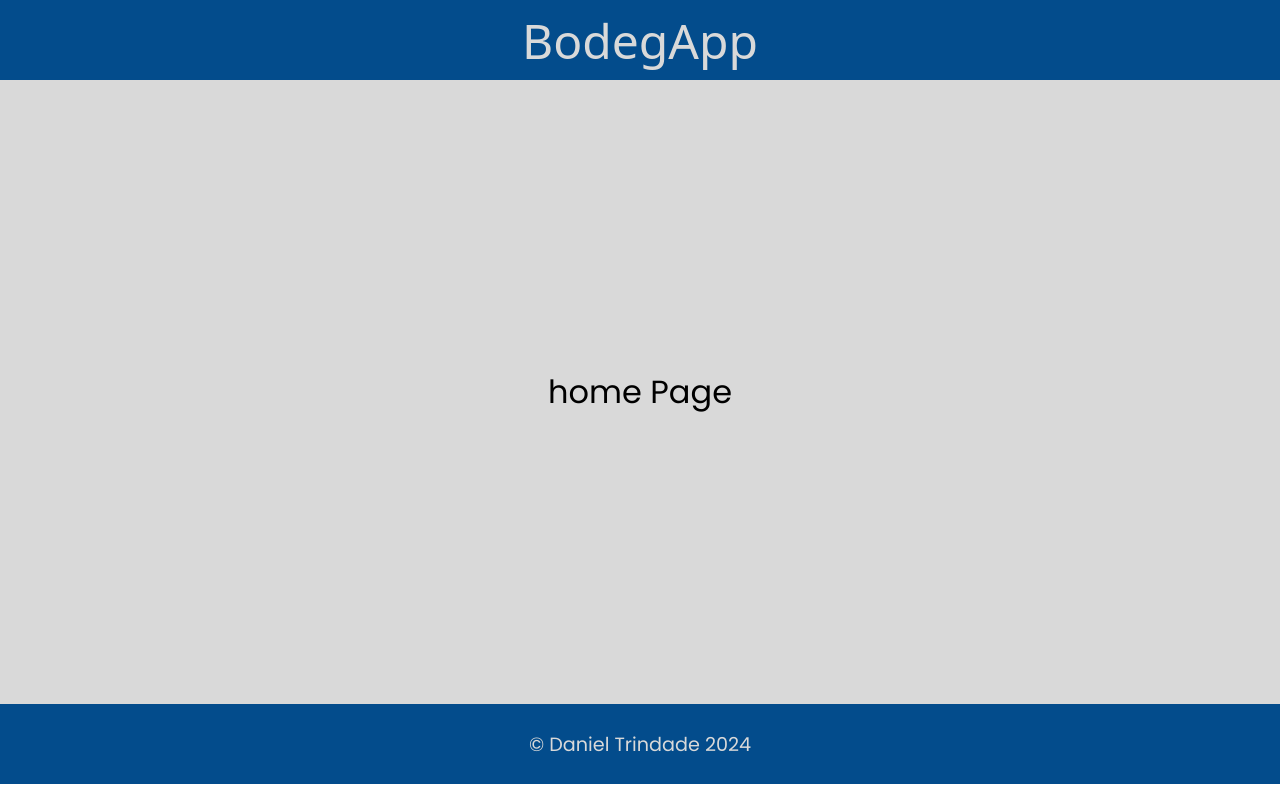
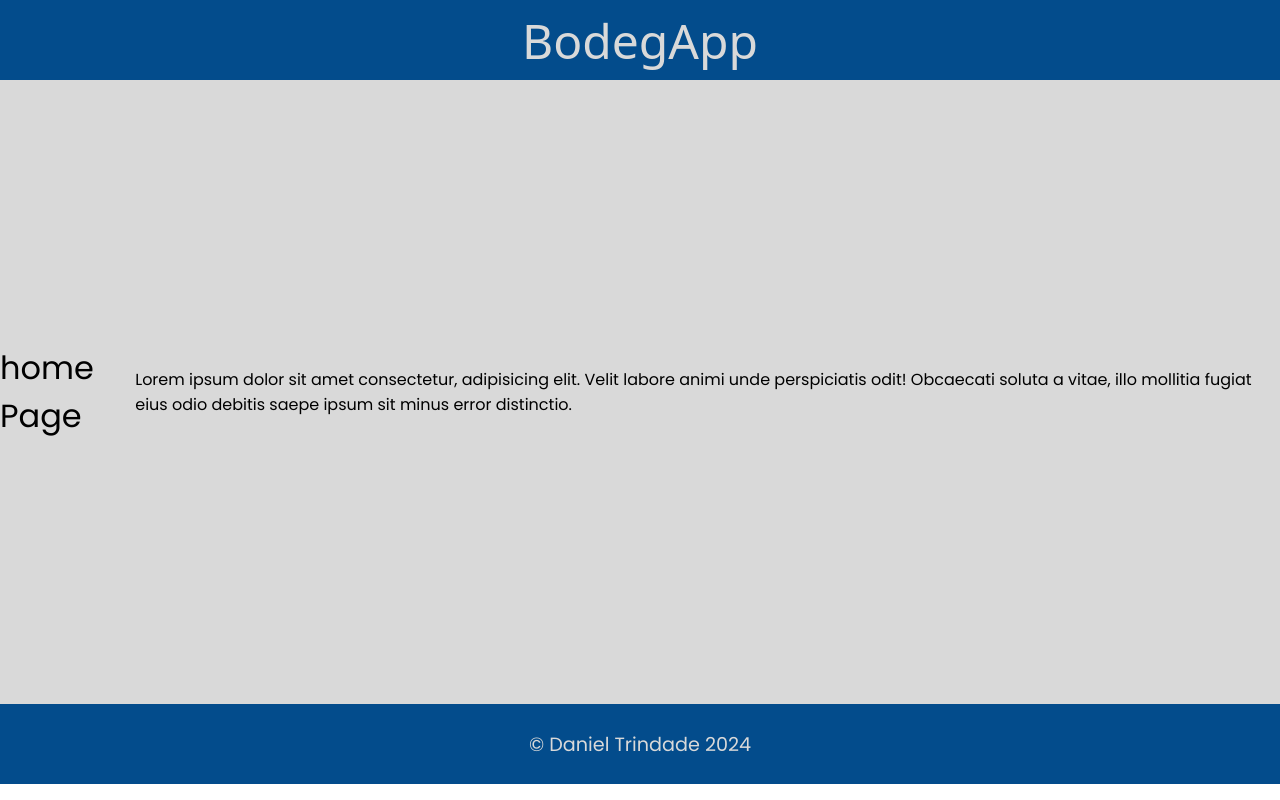
Before and after one commit to daniel-trindade/Mercatura, an Angular app: page /home in a window 1280 px wide. Built offline with nearby package versions, Linux system fonts and the light colour scheme; a web font is replaced by a local one.

Commit message:
Update home-page.component.html

```diff
--- a/src/app/pages/home-page/home-page.component.html
+++ b/src/app/pages/home-page/home-page.component.html
@@ -1,4 +1,7 @@
 <div class="home-container">
   <h1>home Page </h1>
-
+  <p>
+    Lorem ipsum dolor sit amet consectetur, adipisicing elit. Velit labore animi unde perspiciatis odit!
+    Obcaecati soluta a vitae, illo mollitia fugiat eius odio debitis saepe ipsum sit minus error distinctio.
+  </p>
 </div>
```
